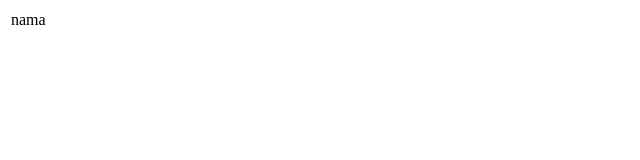
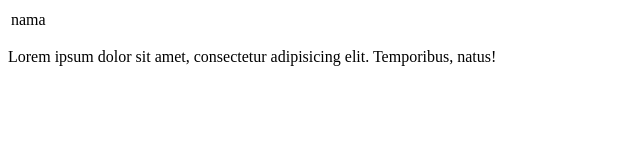
Before and after one commit to avicenna112005/post-test, a plain HTML site: page index.html in a window 1280 px wide. Shown: the whole page, without its empty margins (0-640 px from the left). Drawn offline with Linux system fonts and the light colour scheme.

Commit message:
paragraf

```diff
--- a/index.html
+++ b/index.html
@@ -12,5 +12,6 @@
             <td>nama</td>
         </tr>
     </table>
+    <p>Lorem ipsum dolor sit amet, consectetur adipisicing elit. Temporibus, natus!</p>
 </body>
 </html>
```
